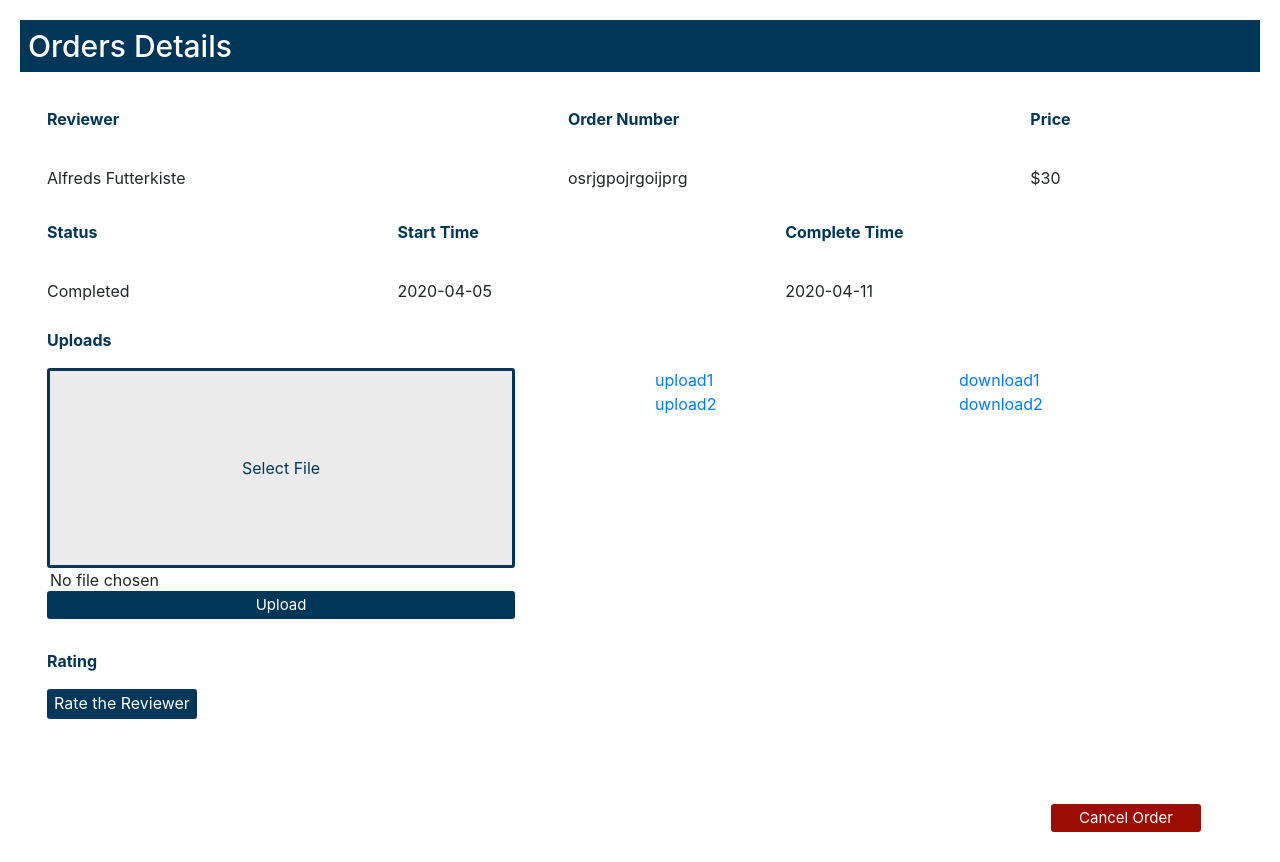
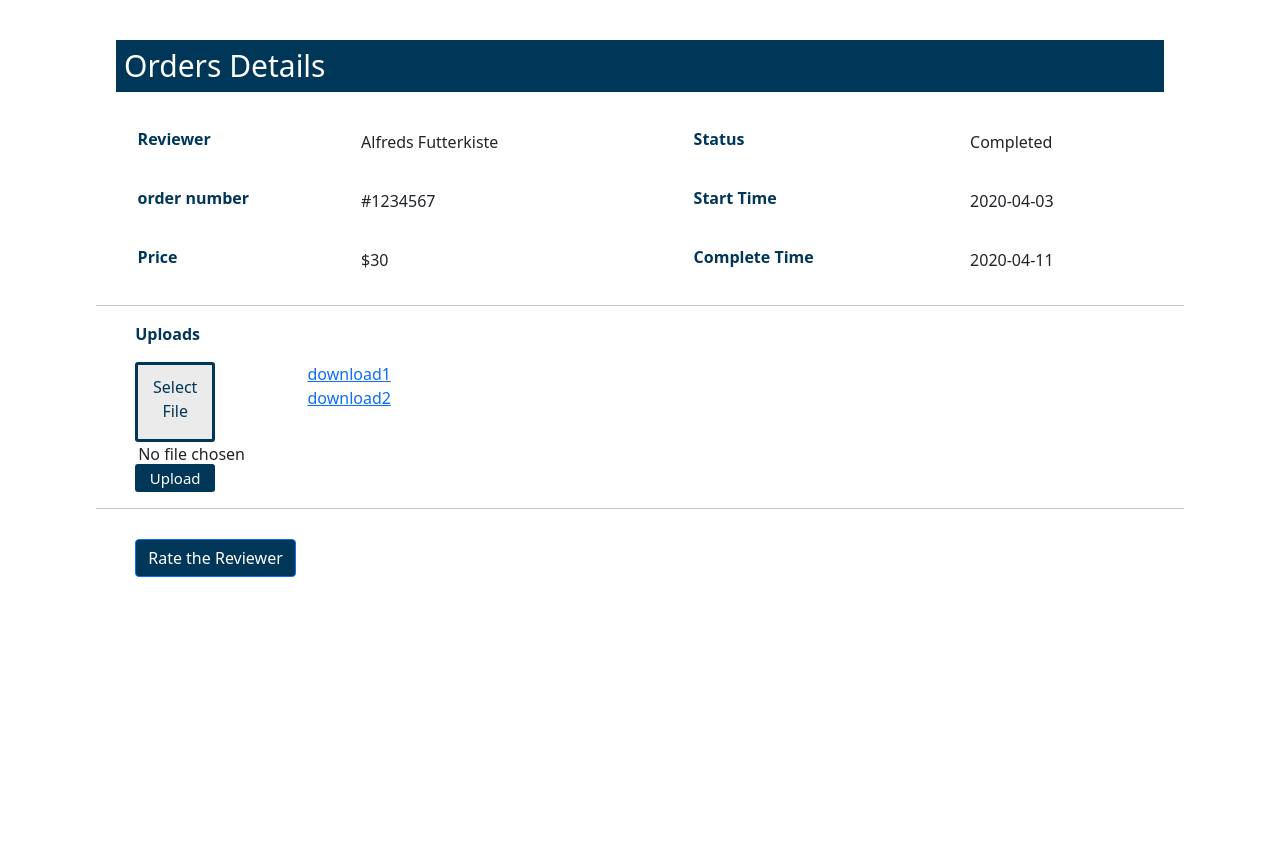
Before and after one commit to cathyli247/CSDS-395-Resume-Review, a Django app: page /userorderdetail/ in a window 1280 px wide. After the commit the page ends 577 px from the top, so only its background shows below. Run offline with Django 3.2, Linux system fonts and the light colour scheme; some libraries are stand-ins or nearby versions.

Commit message:
update order page and user order detail page

```diff
--- a/resume_review/templates/userorderdetail.html
+++ b/resume_review/templates/userorderdetail.html
@@ -5,9 +5,10 @@
     <head>
         <meta charset = "UTF-8">
         <title> User Order </title>
-        <meta name="viewport" content="width=device-width, initial-scale=1, shrink-to-fit=no" />
-        <link rel="stylesheet" href="{% static 'css/bootstrap.min.css' %}" />
-        <script src="https://ajax.googleapis.com/ajax/libs/jquery/3.5.1/jquery.min.js"></script>
+        <script src = "{% static 'js/jquery.min.js' %}"></script>
+        <script src = "{% static 'js/bootstrap.min.js' %}"></script>
+        <link href="https://maxcdn.bootstrapcdn.com/font-awesome/4.3.0/css/font-awesome.min.css" rel="stylesheet">
+        <link href="https://cdn.jsdelivr.net/npm/bootstrap@5.0.2/dist/css/bootstrap.min.css" rel="stylesheet" integrity="sha384-EVSTQN3/azprG1Anm3QDgpJLIm9Nao0Yz1ztcQTwFspd3yD65VohhpuuCOmLASjC" crossorigin="anonymous">
         <link rel="stylesheet" href="{% static 'css/orderpage.css' %}" />
         <link rel="stylesheet" href="{% static 'css/rating.css' %}" />
         <script src = "{% static 'js/rating.js' %}"></script>
@@ -15,72 +16,89 @@
     <body>
         <!-- Nav Bar-->
 
-        <section class='order-info'>
+        <section class='order-section'>
             <!-- title -->
             <div class='order-title'> <h2>Orders Details</h2></div>
 
             <!-- information table -->
-            <section class='order-table'>
+            <section class='order-table row'>
+                <div class="col-sm-6 order-col-element" >
                     <table>
                         <tr>
                             <th>Reviewer</th>
-                        <th>Order Number</th>
-                        <th>Price</th>
+                            <td>Alfreds Futterkiste</td>
                         </tr>
                         <tr>
-                        <td>Alfreds Futterkiste</td>
-                        <td>osrjgpojrgoijprg</td>
+                            <th>order number</th>
+                            <td>#1234567</td>
+                        </tr>
+                        <tr>
+                            <th>Price</th>
                             <td>$30</td>
                         </tr>
+                    </table>
+                </div>
+                <div class="col-sm-6 order-col-element" >
+                <table>
+                    <tr>
+                        <th>Status</th>
+                        <td id="complete-info">Completed</td>
+                    </tr>
+                    <tr>
+                        <th>Start Time</th>
+                        <td>2020-04-03</td>
+                    </tr>
+                    <tr>
+                        <th>Complete Time</th>
+                        <td>2020-04-11</td>
                     </tr>
                 </table>
-                <table id="complete-info">
-                    <tr>
-                        <th>Status</th>
-                        <th>Start Time</th>
-                        <th>Complete Time</th>
-                    </tr>
-                    <tr>
-                        <td>Completed</td>
-                        <td>2020-04-05</td>
-                        <td>2020-04-11</td>
-                    </tr>
-                    </tr>
-                </table>
+                </div>
             </section>
+
+            <hr>
 
             <!-- upload/download -->
             <section class='upload-field container-fluid'>
                 <div><p> Uploads </p></div>
                 <div class="row">
                     <!-- upload field -->
-                    <div class="col-sm-6 order-col-element" >
+                    <div class="col-sm-2 order-col-element" >
                         <form class='upload-form'>
                             <input type="file" id="select-file-btn" hidden/>
                             <label for="select-file-btn" class='select-file-label'>Select File</label><br>
                             <span id="file-selected">No file chosen</span> <br>
-                            <button type="submit" class='upload-btn'>Upload</button>
+                            <button type="submit" class='upload-btn form-button'>Upload</button>
                         </form>
                     </div>
                     <!-- uploaded files from users -->
-                    <div class="col-sm-3 order-col-element" >
-                        <div class='uploaded-files'><a href="#"> upload1 </a></div>
-                        <div class='uploaded-files'><a href="#"> upload2 </a></div>
-                    </div>
-                    <!-- uploaded files from reviewers -->
-                    <div class="col-sm-3 order-col-element" >
+                    <div class="col-sm-10 order-col-element" >
                         <div class='uploaded-files'><a href="#"> download1 </a></div>
                         <div class='uploaded-files'><a href="#"> download2 </a></div>
                     </div>
                 </div>
             </section>
 
+            <hr>
+
             <!-- Rating -->
             <section class='rating-field container-fluid'>
-                <div><p> Rating </p></div>
-                <label class="show-rating-btn" id="ratingtab" onclick="openRatingForm()"><a id="direct-to-rate" href="#ratingForm">Rate the Reviewer</a></label>
-                <p id="incomplete-msg" style="color:#9c0d03;"></p>
-                <form id="ratingForm" class="input-group" onsubmit="return false">
+
+                <!-- Button trigger modal -->
+                <button type="button" class="btn btn-primary" data-toggle="modal" data-target="#exampleModal" style="background-color: #003658;" id="ratingSection">
+                    Rate the Reviewer
+                </button>
+
+                <!-- Modal -->
+                <div class="modal fade" id="exampleModal" tabindex="-1" role="dialog" aria-labelledby="exampleModalLabel" aria-hidden="true">
+                    <div class="modal-dialog" role="document">
+                    <div class="modal-content">
+                        <div class="modal-header">
+                        <h5 class="modal-title" id="exampleModalLabel">Rating Form</h5>
+
+                        </div>
+                        <div class="modal-body">
+                            <form id="ratingForm">
                                 <div class="star">
                                     <input type="radio" id="star5" name="star" value="5" hidden/>
                                     <label for="star5" title="text"></label>
@@ -95,14 +113,21 @@
                                 </div>
                                 <br>
                                 <textarea class="textComments" placeholder = "Leave Comments..." rows = "6"></textarea>
-                    <div id='submit-msg'><p></p></div>
-                    <button type="submit" class='upload-btn submit-btn' onclick=ShowSubmitInfo()>Submit</button>
                             </form>
-            </section>
+                        </div>
+                        <div class="modal-footer">
+                        <button type="button" class="btn btn-secondary" data-dismiss="modal">Close</button>
+                        <button type="button" class="btn btn-primary">Save rating</button>
+                        </div>
+                    </div>
+                    </div>
+                </div>
             </section>
             <section class='cancel-field container-fluid'>
                 <button type="submit" class='upload-btn' id="cancel-btn">Cancel Order</button>
             </section>
+        </section>
     </body>
     <script src = "{% static 'js/orderpage.js' %}"></script>
+
 </html>
--- a/static/css/orderpage.css
+++ b/static/css/orderpage.css
@@ -1,4 +1,3 @@
-
 .order-section{ height: 100vh; margin: auto; margin-top: 20px; width: 85%;}
 
 h2 {
@@ -74,7 +73,7 @@
     outline: none;
     opacity: 90%;
 }
-button {
+.form-button {
    border: 0px;
    border-radius: 5px;
    background-color: #fff;
@@ -89,22 +88,23 @@
 th { color: #003658;}
 td{ padding: 15px;}
 table {
-    width: 95%;
+    width: 90%;
     margin: auto;
     background-color: #fff;
 }
+
 
 .select-file-label {
     background-color: #ebebeb;
     border-style: solid;
     border-color: #003658;
     color: #003658;
-    padding: 85px 0px;
+    padding: 10px 0px;
     border-radius: 3px;
     cursor: pointer;
     margin-top: 3px;
-    height: 200px;
-    width: 90%;
+    height: 80px;
+    width: 80px;
     text-align: center;
     margin: auto;
 }
@@ -121,12 +121,14 @@
     cursor: pointer;
     font-size: 15px;
     margin-top: -3px;
-    width: 90%;
+    width: 80px;
 }
 .upload-field{ width: 95%; margin: auto;}
 .upload-form{ width: 90%; float: left;}
 p { margin-top: 10px; color: #003658; font-weight: bold;}
 .uploaded-files { width: 90%;}
+
+.download-field{width: 95%; margin: auto; margin-top: 20px; margin-bottom: 80px;}
 
 .rating-field{ width: 95%; margin: auto; margin-top: 30px; margin-bottom: 80px;}
 #direct-to-rate{ color:#fff}
@@ -139,15 +141,17 @@
     text-align: center;
     padding:2px;
 }
-#ratingForm { display: none; width: 60%; margin: auto;}
-.textComments { width: 90%; margin-bottom: 5px; padding: 2px;}
+#ratingForm {width: 90%; margin: auto;}
+.textComments { width: 100%; margin-bottom: 5px; padding: 2px;}
 .submit-btn { margin-bottom: 10px;}
 #submit-msg { color: #03ac28;}
-body.showRatingForm #ratingForm {
+#ratingSection{ margin-bottom: 20px;}
+body.showRatingForm #ratingSection {
     display: block;
 }
 #incomplete-msg{
-    color:#9c0d03;
+    color:#003658;
+    font-size: 12px;
 }
 
 .cancel-field {
--- a/static/css/rating.css
+++ b/static/css/rating.css
@@ -2,7 +2,7 @@
     float: left;
     height: 46px;
     padding: 0 10px;
-    width: 80%;
+    width: 100%;
     margin: 5px;
 }
 
--- a/static/js/rating.js
+++ b/static/js/rating.js
@@ -1,9 +1,14 @@
-function openRatingForm(){
-    var infotable = document.getElementById("complete-info");
-    if (infotable.rows[1].cells[0].innerText == 'Completed') {
-        document.body.classList.add("showRatingForm");
+$( document ).ready(function() {
+    var info = document.getElementById("complete-info");
+    $('.ratingSection').show();
+    if (info.innerText == 'Completed') {
+        $('#ratingSection').show();
+        $('#cancel-btn').hide();
     }
     else {
-        document.getElementById("incomplete-msg").innerHTML = "Rating opens when the order is completed.";
+
+        $('#ratingSection').hide();
+        $('#cancel-btn').show();
     }
-}
+
+});
```
Also changed, not shown: static/img/right-arrow.png (added). Lines whose indentation alone changed are shown as unchanged.
